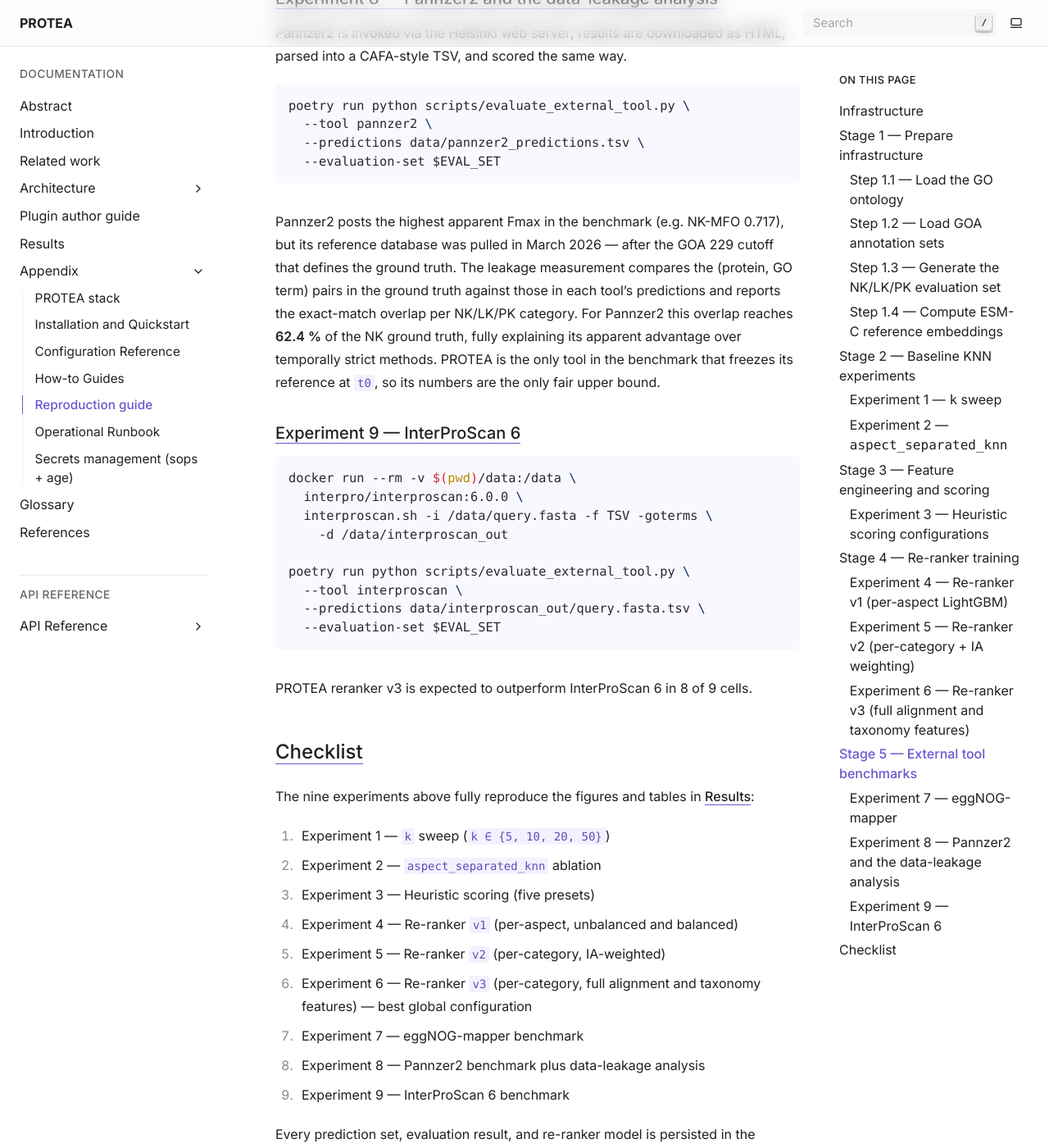
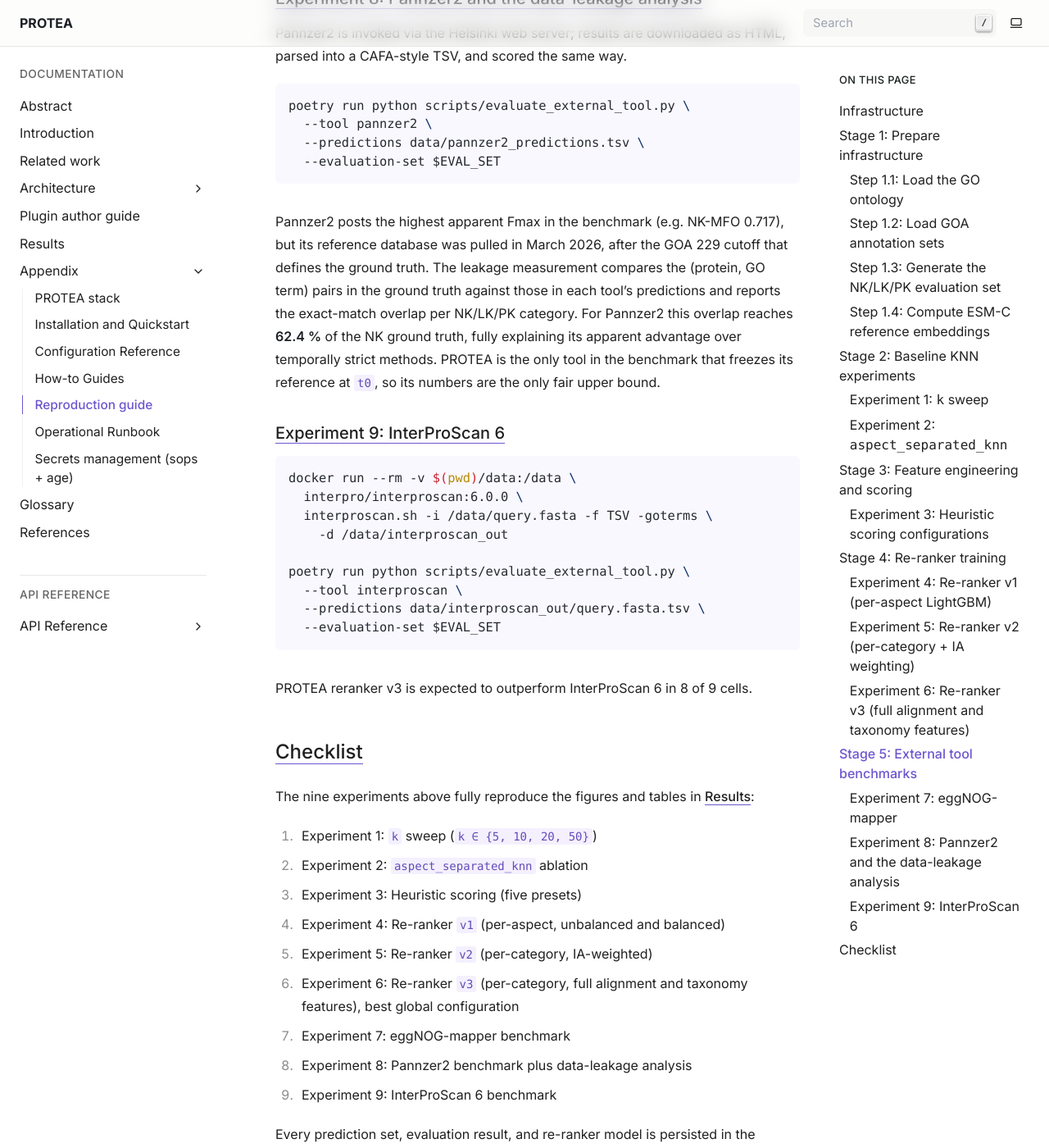
Before and after one commit to frapercan/PROTEA, a Sphinx documentation site: the page built from docs/source/appendix/reproduction_guide.rst, in a window 1280 px wide and 1400 px high, scrolled down 13059 px. Shown: the whole window at 82% size. Built offline with Sphinx 7.4.7, drawn with Linux system fonts in a browser that asks for light colours; some of the changed text lies outside the part shown.

Commit message:
docs: sweep em-dashes from reproduction_guide + index files (#252)
## Summary

Continues the no em-dashes hard rule sweep (PRs #228, #231, #233-238,
#242, #245, #247, #249, #251). Bundle covers three files:

- **`appendix/reproduction_guide.rst`** (32 em-dashes).
- **`appendix/index.rst`** (2 em-dashes).
- **`index.rst`** (1 em-dash).

## Substitutions

### reproduction_guide.rst

- **Five Stage section headings** (Stage 1-5): `Stage N — Title` becomes
`Stage N: Title` colon. The `:` character is the same visual width as
the em-dash so the RST underline lengths still match.
- **Four Step subsection headings** (Step 1.1-1.4): same colon pattern.
- **Nine Experiment subsection headings** (Experiment 1-9): same colon
pattern.
- **Nine experiment-list bullet labels** (lines 576-585): same colon
pattern. The "best global configuration" tail at line 582 also loses its
em-dash to a comma.
- **Audience admonition** (line 11): mid-sentence em-dash pair becomes
parentheses.
- **Provisional admonition title** (line 16): `Provisional expected
values — pending final recompute` becomes `Provisional expected values,
pending final recompute` matching the same admonition title in
`results.rst` / `evaluation.rst` (PRs #231, #235).
- **Mid-sentence dashes** at lines 254 (`flags are left disabled at this
stage --` → semicolon) and 544 (`March 2026 -- after the GOA 229 cutoff`
→ comma).

### index.rst

- "LightGBM re-ranking --- with clean separation" (line 65) becomes
comma.

### appendix/index.rst

- howto_guides intro mid-sentence em-dash pair (lines 23-24) becomes
parentheses.

## Drift residual

After this PR only **`architecture/operations.rst`** (57 em-dashes)
carries any. Every other RST in the tree is em-dash free. The
operations.rst sweep is the final slice and may need 2-3 sub-slices by
section due to its size.

## Test plan

- [x] Local build: `poetry run sphinx-build -W --keep-going -b html
docs/source /tmp/sphinx-build-out168b` succeeds with zero warnings.
- [x] `grep -nE "—" docs/source/index.rst docs/source/appendix/index.rst
docs/source/appendix/reproduction_guide.rst` returns no matches.
- [ ] CI sphinx-build job passes.

```diff
--- a/docs/source/appendix/index.rst
+++ b/docs/source/appendix/index.rst
@@ -20,8 +20,8 @@ tasks, the script to reproduce the thesis results, and the on-call runbook.
    and the per-environment knobs that change behaviour without code edits.
 
 :doc:`howto_guides`
-   Task-oriented recipes — load an ontology, ingest GOA, upload a FASTA query
-   set, compute embeddings, predict GO terms, scale workers — with the exact
+   Task-oriented recipes (load an ontology, ingest GOA, upload a FASTA query
+   set, compute embeddings, predict GO terms, scale workers) with the exact
    ``curl`` and ``manage.sh`` commands. Read this when you have one specific
    thing to accomplish.
 
--- a/docs/source/appendix/reproduction_guide.rst
+++ b/docs/source/appendix/reproduction_guide.rst
@@ -8,12 +8,12 @@ Reproduction guide
    end-to-end against the GOA 220 → 229 temporal holdout.
 
    **Read** :doc:`howto_guides` **instead if:** you have one specific task to
-   accomplish — load an ontology, upload a FASTA, predict GO terms for your
-   own proteins, scale a worker. The how-to is recipe-style and stops at the
+   accomplish (load an ontology, upload a FASTA, predict GO terms for your
+   own proteins, scale a worker). The how-to is recipe-style and stops at the
    step you need; this guide is a single ordered procedure that runs every
    experiment in sequence.
 
-.. admonition:: Provisional expected values — pending final recompute
+.. admonition:: Provisional expected values, pending final recompute
    :class: warning
 
    The expected Fmax values cited throughout this guide (baseline
@@ -121,10 +121,10 @@ The key reference UUIDs from the original campaign are recorded in
 on a new deployment regenerates these UUIDs; the shell variables below are
 placeholders that the user fills in after each preparation step.
 
-Stage 1 — Prepare infrastructure
+Stage 1: Prepare infrastructure
 --------------------------------
 
-Step 1.1 — Load the GO ontology
+Step 1.1: Load the GO ontology
 ~~~~~~~~~~~~~~~~~~~~~~~~~~~~~~~
 
 Queue a ``load_ontology_snapshot`` job. The OBO file is versioned by
@@ -147,7 +147,7 @@ snapshot ID:
    SNAPSHOT_ID=$(curl -s $API/annotations/snapshots \
      | jq -r '.[0].id')
 
-Step 1.2 — Load GOA annotation sets
+Step 1.2: Load GOA annotation sets
 ~~~~~~~~~~~~~~~~~~~~~~~~~~~~~~~~~~~
 
 For the temporal re-ranker training pipeline the campaign loads 15 releases
@@ -181,7 +181,7 @@ to a specific release with ``jq``:
    NEW_SET=$(curl -s "$API/annotations/sets?source=goa" \
      | jq -r '.[] | select(.source_version=="goa_229") | .id')
 
-Step 1.3 — Generate the NK/LK/PK evaluation set
+Step 1.3: Generate the NK/LK/PK evaluation set
 ~~~~~~~~~~~~~~~~~~~~~~~~~~~~~~~~~~~~~~~~~~~~~~~
 
 .. code-block:: bash
@@ -204,7 +204,7 @@ experimental evidence filtering, and per-namespace classification. The
 summary counts stored on the ``EvaluationSet`` row should match the numbers
 reported in Infrastructure above.
 
-Step 1.4 — Compute ESM-C reference embeddings
+Step 1.4: Compute ESM-C reference embeddings
 ~~~~~~~~~~~~~~~~~~~~~~~~~~~~~~~~~~~~~~~~~~~~~
 
 Create the embedding config first (ESM-C 300M, mean-pooled, float16 storage):
@@ -241,17 +241,17 @@ The full reference set contains 527 K sequences; total wall-clock time is
 approximately 6–8 hours on a single GPU. Monitor ``manage.sh status`` and the
 ``protea.embeddings.batch`` worker logs for progress.
 
-Stage 2 — Baseline KNN experiments
+Stage 2: Baseline KNN experiments
 ----------------------------------
 
 Stage 2 reproduces experiments 1 and 2 from ``EXPERIMENTS.md``:
 the ``k`` sweep and the ``aspect_separated_knn`` ablation.
 
-Experiment 1 — ``k`` sweep
-~~~~~~~~~~~~~~~~~~~~~~~~~~
+Experiment 1: ``k`` sweep
+~~~~~~~~~~~~~~~~~~~~~~~~~
 
 Run one ``predict_go_terms`` job for each target ``k``. Feature-engineering
-flags are left disabled at this stage — the scoring and re-ranker experiments
+flags are left disabled at this stage; the scoring and re-ranker experiments
 reuse a single enriched prediction set generated in Stage 3.
 
 .. code-block:: bash
@@ -287,8 +287,8 @@ The expected ``k = 5`` baseline Fmax (IA-weighted) is ``0.412 / 0.590 / 0.668``
 for NK BPO/MFO/CCO and degrades monotonically for larger ``k``. Use ``k = 5``
 for all downstream experiments.
 
-Experiment 2 — ``aspect_separated_knn``
-~~~~~~~~~~~~~~~~~~~~~~~~~~~~~~~~~~~~~~~
+Experiment 2: ``aspect_separated_knn``
+~~~~~~~~~~~~~~~~~~~~~~~~~~~~~~~~~~~~~~
 
 Re-run prediction with ``aspect_separated_knn: false`` and compare against the
 ``k = 5`` result from Experiment 1:
@@ -313,10 +313,10 @@ Differences between the two variants are within ±0.011 Fmax across all nine
 cells. The campaign retains ``aspect_separated_knn = true`` for uniform aspect
 coverage.
 
-Stage 3 — Feature engineering and scoring
+Stage 3: Feature engineering and scoring
 -----------------------------------------
 
-Experiment 3 — Heuristic scoring configurations
+Experiment 3: Heuristic scoring configurations
 ~~~~~~~~~~~~~~~~~~~~~~~~~~~~~~~~~~~~~~~~~~~~~~~
 
 All scoring configurations operate on a single enriched prediction set that
@@ -369,10 +369,10 @@ improving the ``embedding_only`` baseline by +1.5 % to +4 % Fmax. Every scoring
 configuration that mixes evidence-code weights degrades the baseline under
 IA-weighted CAFA evaluation.
 
-Stage 4 — Re-ranker training
+Stage 4: Re-ranker training
 ----------------------------
 
-Experiment 4 — Re-ranker v1 (per-aspect LightGBM)
+Experiment 4: Re-ranker v1 (per-aspect LightGBM)
 ~~~~~~~~~~~~~~~~~~~~~~~~~~~~~~~~~~~~~~~~~~~~~~~~~
 
 Version ``v1`` trains nine LightGBM binary classifiers (one per NK/LK/PK ×
@@ -414,7 +414,7 @@ In the unbalanced run six of the nine models early-stop at iteration 1 due to
 extreme class imbalance (≈0.17 % positives in BPO). The balanced run recovers
 BPO (+0.124 AUC for LK-BPO) but does not outperform ``alignment_weighted``.
 
-Experiment 5 — Re-ranker v2 (per-category + IA weighting)
+Experiment 5: Re-ranker v2 (per-category + IA weighting)
 ~~~~~~~~~~~~~~~~~~~~~~~~~~~~~~~~~~~~~~~~~~~~~~~~~~~~~~~~~
 
 Version ``v2`` collapses the nine per-aspect models into three per-category
@@ -446,7 +446,7 @@ training loss. Hyperparameters move to ``learning_rate = 0.01`` and
 The expected ``v2 full`` Fmax matches or exceeds ``v1`` in every cell but does
 not yet overtake ``alignment_weighted`` globally.
 
-Experiment 6 — Re-ranker v3 (full alignment and taxonomy features)
+Experiment 6: Re-ranker v3 (full alignment and taxonomy features)
 ~~~~~~~~~~~~~~~~~~~~~~~~~~~~~~~~~~~~~~~~~~~~~~~~~~~~~~~~~~~~~~~~~~
 
 Version ``v3`` is identical to ``v2`` except that the training-data generator
@@ -500,7 +500,7 @@ Expected result: ``v3`` outperforms the ``alignment_weighted`` heuristic in 7
 of the 9 evaluation cells and is the best global configuration reported in
 :doc:`../results`.
 
-Stage 5 — External tool benchmarks
+Stage 5: External tool benchmarks
 ----------------------------------
 
 All external tools are evaluated on the same 20 281-protein delta as PROTEA
@@ -508,8 +508,8 @@ using ``scripts/evaluate_external_tool.py``. The script normalises each tool's
 output into a CAFA-style ``predictions.tsv`` and runs ``cafaeval`` with IA
 weights against the same evaluation set.
 
-Experiment 7 — eggNOG-mapper
-~~~~~~~~~~~~~~~~~~~~~~~~~~~~
+Experiment 7: eggNOG-mapper
+~~~~~~~~~~~~~~~~~~~~~~~~~~~
 
 .. code-block:: bash
 
@@ -527,7 +527,7 @@ Experiment 7 — eggNOG-mapper
 PROTEA reranker v3 is expected to outperform eggNOG-mapper in 9 of 9 cells
 (differences up to +0.306 Fmax in NK-CCO).
 
-Experiment 8 — Pannzer2 and the data-leakage analysis
+Experiment 8: Pannzer2 and the data-leakage analysis
 ~~~~~~~~~~~~~~~~~~~~~~~~~~~~~~~~~~~~~~~~~~~~~~~~~~~~~
 
 Pannzer2 is invoked via the Helsinki web server; results are downloaded as
@@ -541,7 +541,7 @@ HTML, parsed into a CAFA-style TSV, and scored the same way.
      --evaluation-set $EVAL_SET
 
 Pannzer2 posts the highest apparent Fmax in the benchmark (e.g. NK-MFO 0.717),
-but its reference database was pulled in March 2026 — after the GOA 229 cutoff
+but its reference database was pulled in March 2026, after the GOA 229 cutoff
 that defines the ground truth. The leakage measurement compares the
 (protein, GO term) pairs in the ground truth against those in each tool's
 predictions and reports the exact-match overlap per NK/LK/PK category. For
@@ -550,8 +550,8 @@ explaining its apparent advantage over temporally strict methods. PROTEA is
 the only tool in the benchmark that freezes its reference at ``t0``, so its
 numbers are the only fair upper bound.
 
-Experiment 9 — InterProScan 6
-~~~~~~~~~~~~~~~~~~~~~~~~~~~~~
+Experiment 9: InterProScan 6
+~~~~~~~~~~~~~~~~~~~~~~~~~~~~
 
 .. code-block:: bash
 
@@ -573,16 +573,16 @@ Checklist
 The nine experiments above fully reproduce the figures and tables in
 :doc:`../results`:
 
-1. Experiment 1 — ``k`` sweep (``k ∈ {5, 10, 20, 50}``)
-2. Experiment 2 — ``aspect_separated_knn`` ablation
-3. Experiment 3 — Heuristic scoring (five presets)
-4. Experiment 4 — Re-ranker ``v1`` (per-aspect, unbalanced and balanced)
-5. Experiment 5 — Re-ranker ``v2`` (per-category, IA-weighted)
-6. Experiment 6 — Re-ranker ``v3`` (per-category, full alignment and
-   taxonomy features) — best global configuration
-7. Experiment 7 — eggNOG-mapper benchmark
-8. Experiment 8 — Pannzer2 benchmark plus data-leakage analysis
-9. Experiment 9 — InterProScan 6 benchmark
+1. Experiment 1: ``k`` sweep (``k ∈ {5, 10, 20, 50}``)
+2. Experiment 2: ``aspect_separated_knn`` ablation
+3. Experiment 3: Heuristic scoring (five presets)
+4. Experiment 4: Re-ranker ``v1`` (per-aspect, unbalanced and balanced)
+5. Experiment 5: Re-ranker ``v2`` (per-category, IA-weighted)
+6. Experiment 6: Re-ranker ``v3`` (per-category, full alignment and
+   taxonomy features), best global configuration
+7. Experiment 7: eggNOG-mapper benchmark
+8. Experiment 8: Pannzer2 benchmark plus data-leakage analysis
+9. Experiment 9: InterProScan 6 benchmark
 
 Every prediction set, evaluation result, and re-ranker model is persisted in
 the database with a UUID that can be recorded alongside the thesis tables,
--- a/docs/source/index.rst
+++ b/docs/source/index.rst
@@ -62,7 +62,7 @@ metadata enrichment, and job orchestration.
 
    A platform for protein functional annotation: from sequence ingestion through
    GPU embedding computation (ESM-2, ESM-C, T5/ProstT5, Ankh) and KNN-based GO
-   term prediction to CAFA evaluation and LightGBM re-ranking — with clean
+   term prediction to CAFA evaluation and LightGBM re-ranking, with clean
    separation of infrastructure, execution flow, and domain logic.
 
 .. toctree::
```
